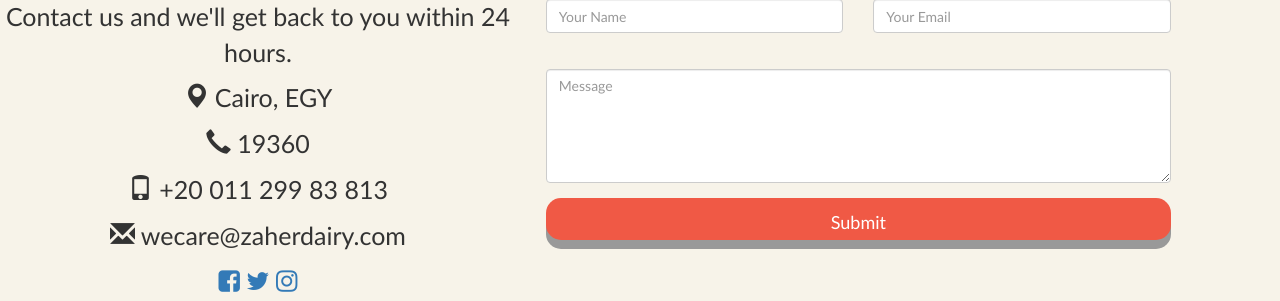
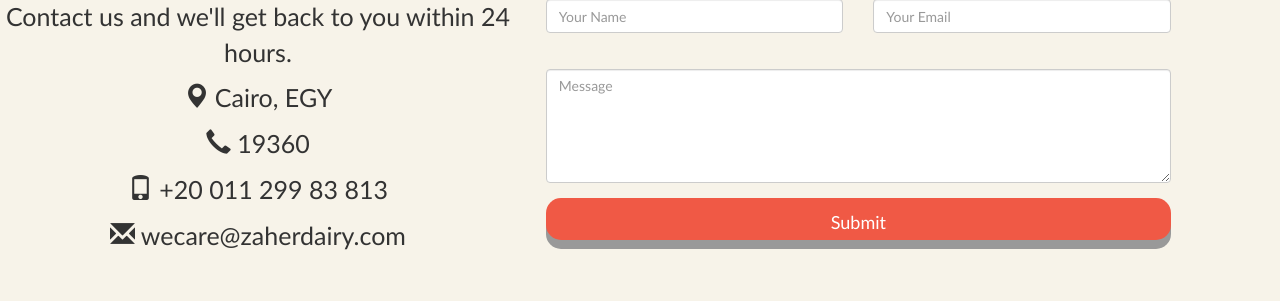
Before and after one commit to OmarAhmedDiaa/Zaher-dairy-website, a PHP site: page /contact.php in a window 1280 px wide; the page is wider, and only the part inside the window is pictured. Shown: the part 164-465 px from the top of that part. Run offline with PHP 8.4, Linux system fonts and the light colour scheme.

Commit message:
Update contact.php

```diff
--- a/contact.php
+++ b/contact.php
@@ -36,10 +36,6 @@ if(!empty($_POST["send"])) {
           <p><span class="glyphicon glyphicon-earphone"></span> 19360</p>
           <p><span class="glyphicon glyphicon-phone"></span> +20 011 299 83 813</p>
           <p><span class="glyphicon glyphicon-envelope"></span> wecare@zaherdairy.com</p>
-					<a href="https://www.facebook.com/ZaherDairy/?ref=page_internal"><i class="fa fa-facebook-square"></i>
-          <a href="https://twitter.com/zaherdairy?lang=en"><i class="fa fa-twitter"></i>
-          <a href="https://www.instagram.com/zaherdairy/?hl=en"><i class="fa fa-instagram"></i>
-
         </div>
         <div class="col-lg-6">
             <div class="contact-form">
```
